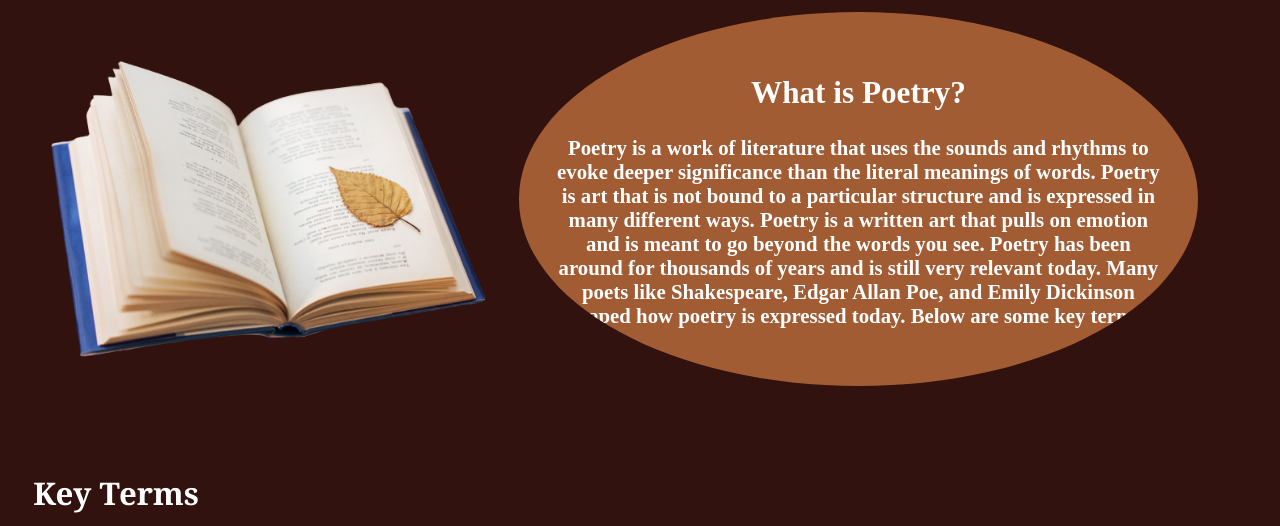
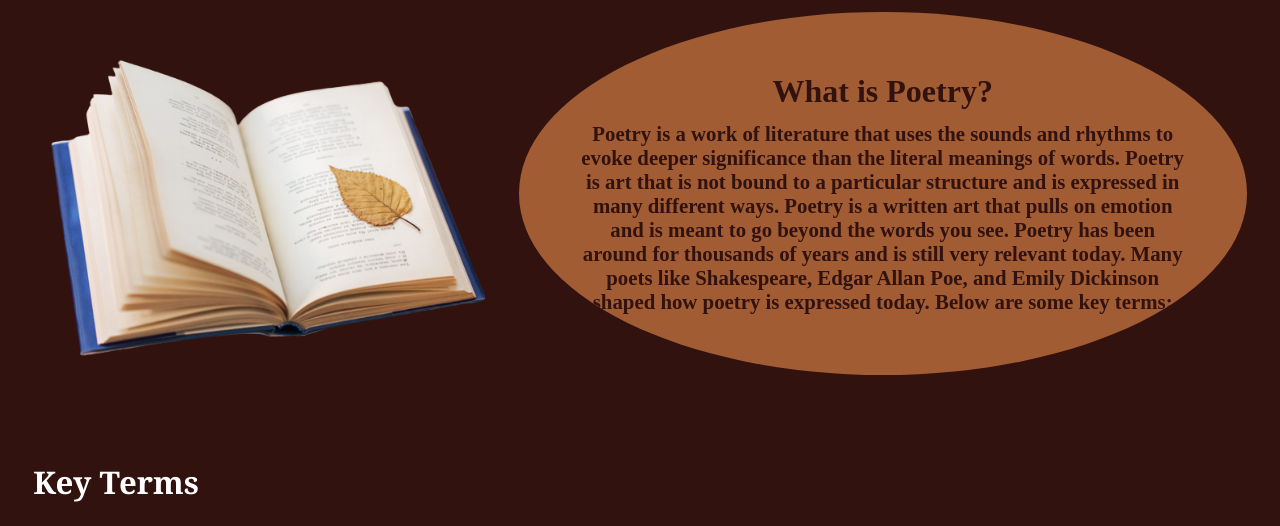
Before and after one commit to dreonwo/PoetrySite, a plain HTML site: page index.html in a window 1280 px wide. Shown: the part 263-789 px from the top of the page. Drawn offline with Linux system fonts and the light colour scheme.

Commit message:
Style changes

```diff
--- a/CSS/styles.css
+++ b/CSS/styles.css
@@ -135,21 +135,27 @@ nav a:visited{
     left: 40%;
     overflow: hidden;
     margin: 0;
-    padding: 3%;
+    padding: 5%;
     text-align: center;
     background-color: #a15c34;
-    color: white;
+    color: #32120f;
     border-radius: 50%;
 }
 
 #mainContent h2{
     font-family: "Hoefler Text";
+    margin: 0;
+    font-size: 2rem;
 }
 
 #mainContent p{
+    margin-top: 2%;
+    margin-bottom: 0;
     font-family: "Hoefler Text";
+    width: 100%;
     font-weight: bold;
-    font-size: 1em;
+    font-size: 1.3rem;
+    color: #32120f;
 }
 
 pre{
@@ -195,15 +201,12 @@ footer a:link{
 }
 
 footer a:visited{
-    color: lightgray;
+    color: #a15c34;
 }
 
-footer a:hover{
-    color:rgb(18, 145, 18);
-}
 
 footer a:active{
-    color: white;
+    color: #a15c34;
 }
 
 @media (max-width: 1024px) and (min-width: 501px){
```
